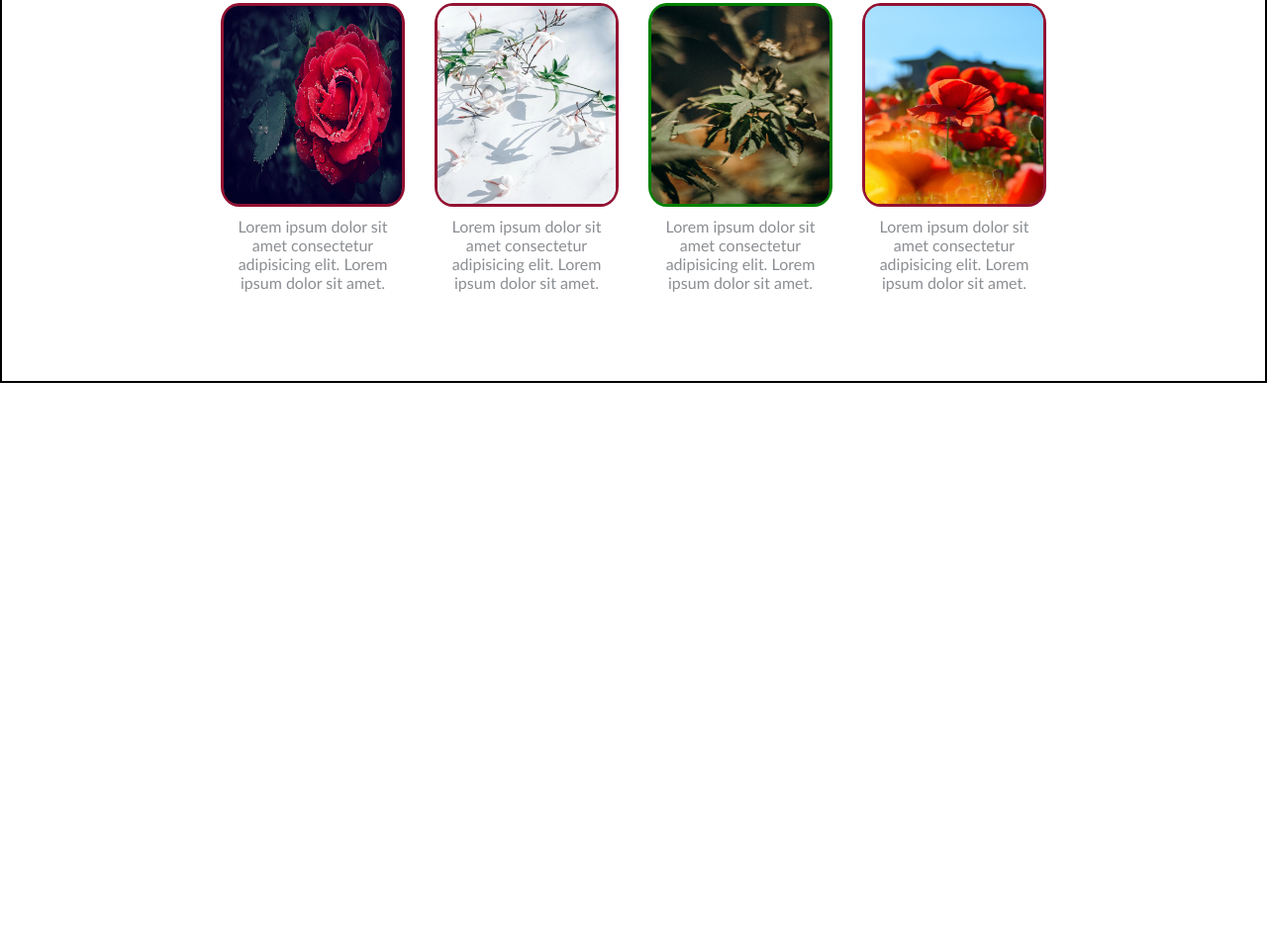
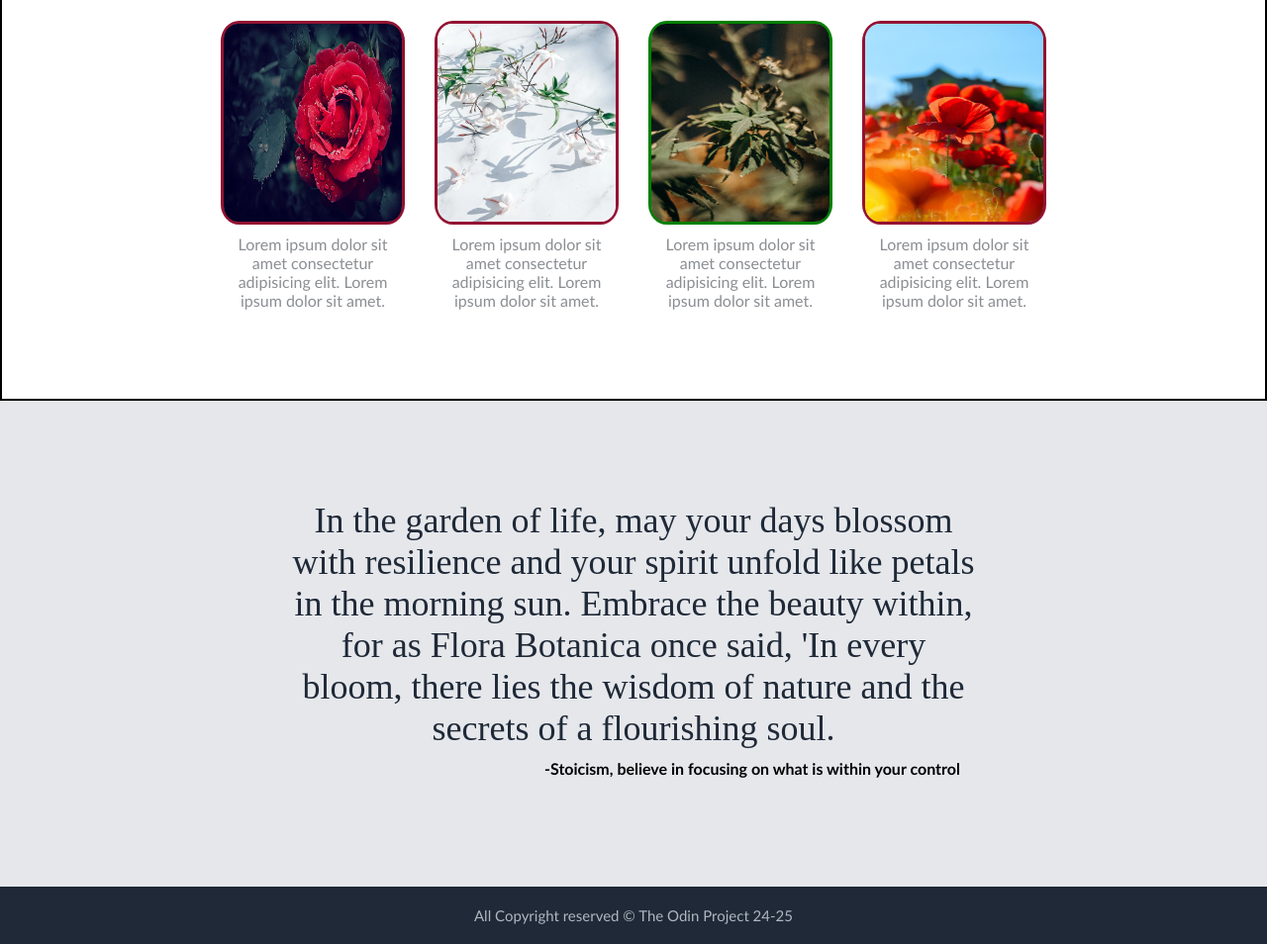
Before and after one commit to Vole-de-Mort/landing_page, a plain HTML site: page index.html in a window 1280 px wide. Shown: the part 630-1584 px from the top of the page at 99% size. Before the commit the page ends 1017 px from the top, so only its background shows below. Drawn offline with Linux system fonts and the light colour scheme.

Commit message:
Almost done

```diff
--- a/index.html
+++ b/index.html
@@ -16,6 +16,7 @@
                 <li><a href="#" class="subtext">header link three</a></li>
             </ul>
         </div>
+        <hr>
         <div class="header2">
             <div class="left">
                 <h1>This website is awesome</h1>
@@ -23,12 +24,12 @@
                 <button>Sing Up</button>
             </div>
             <div class="rigth">
-                <img src="./images/img.jpg" >
+                <img src="./images/bg.jpeg" >
             </div>
         </div>
     </div>
 
-<!--ajustment mising in subtext !!!-->
+<!--ajustment mising in subtext-->
 
     <div class="main-container">
         <div class="title">Most Popular Flowers</div>
@@ -53,5 +54,18 @@
             </div>
         </div>
     </div>
+
+    <div class="quote-section">
+        <div class="content">
+            <div class="text">In the garden of life, may your days blossom with resilience and your spirit unfold like petals in the morning sun. Embrace the beauty within, for as Flora Botanica once said, 'In every bloom, there lies the wisdom of nature and the secrets of a flourishing soul.</div>
+            <div class="chkn"><p>-Stoicism, believe in focusing on what is within your control</p></div>
+        </div>
+    </div>
+
+    <!--footer-->
+
+    <div class="footer">
+        All Copyright reserved © The Odin Project 24-25
+    </div>
 </body>
 </html>
--- a/style.css
+++ b/style.css
@@ -39,6 +39,7 @@ button{
 img{
     height: 220px;
     width: 100%;
+    border-radius: 3%;
 }
 .header1{
     display: flex;
@@ -66,6 +67,10 @@ img{
 }
 h1,p{
     margin: 10px;
+}
+a:hover{
+    text-decoration: underline;
+    color : #17ff51d6;
 }
 
 /* Second section */
@@ -107,3 +112,37 @@ h1,p{
     width: 180px;
     border-radius: 8%;
 }
+
+
+/* Quote Section */
+
+.quote-section{
+    background-color: #E5E7EB;
+    display: flex;
+    flex-direction: column;
+    align-items: center;
+    padding-top: 100px;
+    padding-bottom: 100px;
+}
+.content{
+    width: 700px;
+}
+.text{
+    font-size: 36px;
+    color: #1F2937;
+    font-family: light italic;
+    text-align: center;
+
+}
+.chkn{
+    font-weight: bold;
+    padding-left: 250px;
+
+}
+.footer{
+    background-color: #1F2937;
+    text-align: center;
+    color : #d6dce6ca;
+    font-size: 15px;
+    padding: 20px;
+}
```
Also changed, not shown: images/bg.jpeg (added).
